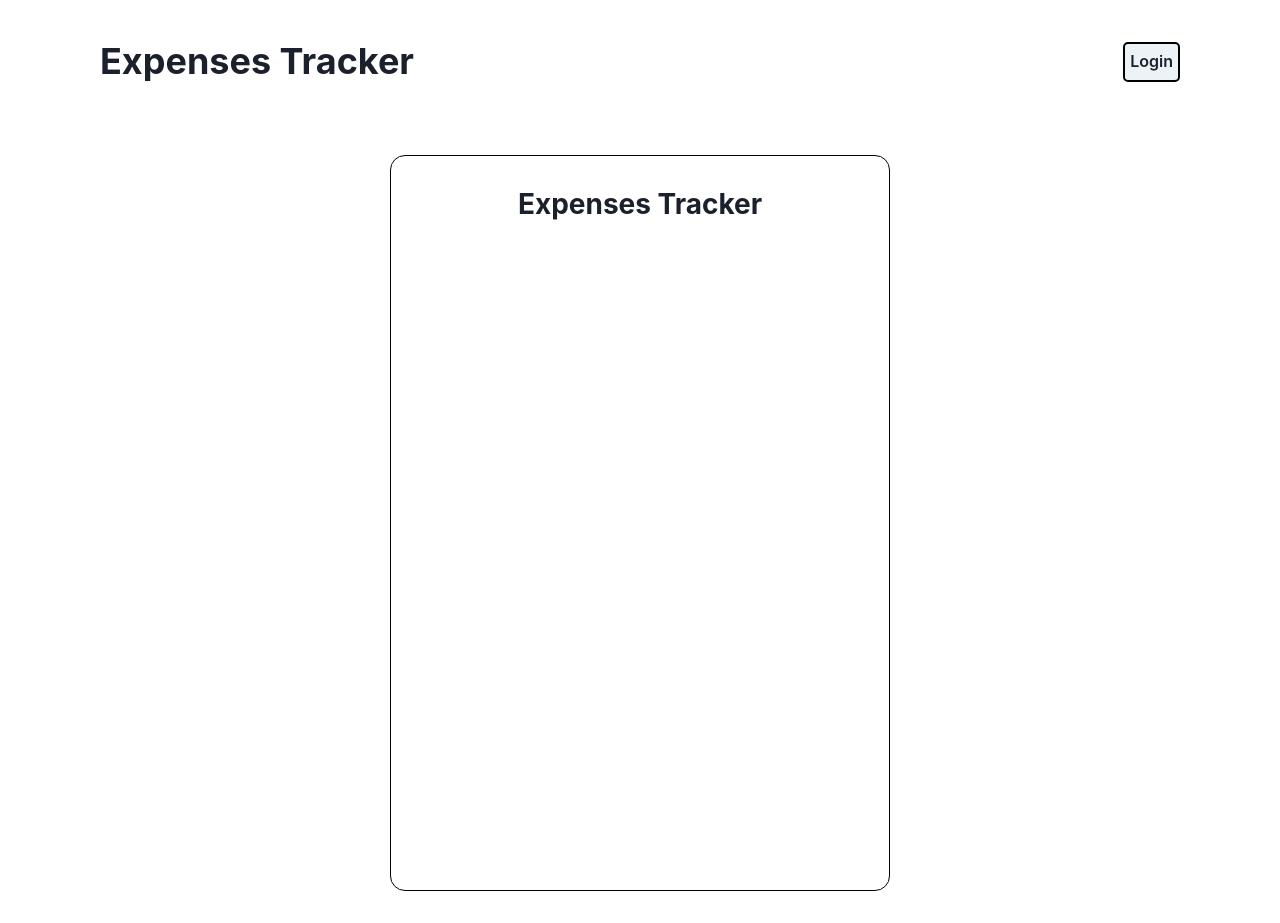
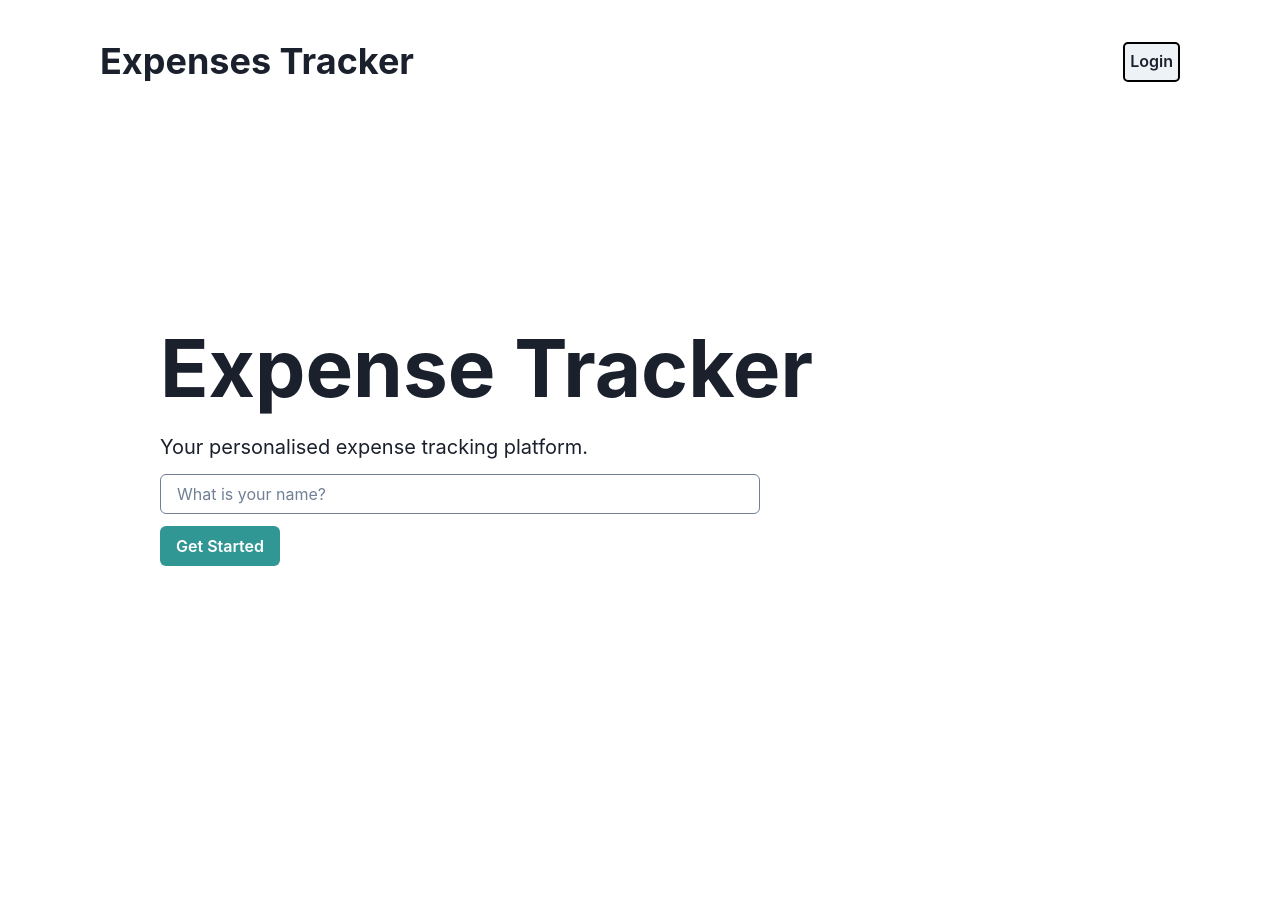
Before and after one commit to khaiee0811/expense-tracker, a Next.js app in the folder expense-tracker/: page / in a window 1280 px wide. After the commit the page ends 800 px from the top, so only its background shows below. Built offline with nearby package versions, Linux system fonts and the light colour scheme.

Commit message:
Added ui for the intro page/ landing page

```diff
--- a/expense-tracker/src/pages/index.tsx
+++ b/expense-tracker/src/pages/index.tsx
@@ -2,16 +2,33 @@ import {
   Box,
   Flex,
   Heading,
+  Text,
+  Button,
+  Input,
 } from "@chakra-ui/react"
-import ExpenseLogger from "@/components/ExpenseLogger";
 import Header from "@/components/Header";
 
 export default function Home() {
   return(
     <>
       <Header></Header>
-      <Flex height="100vh" justify="center" padding="2em">
-        <ExpenseLogger/>
+      <Flex
+        justify="left"
+        align="center"
+        height="80vh"
+        px="10em"
+      >
+        <Box maxW="600px" textAlign="left">
+          <Heading fontSize="80px" mb={4} whiteSpace="nowrap">Expense Tracker</Heading>
+          <Text fontSize="20px" mb={3}>Your personalised expense tracking platform.</Text>
+          <Input
+            variant="outline"
+            borderColor="gray.500"
+            mb={3}
+            placeholder="What is your name?"
+          />
+          <Button colorScheme="teal" variant="solid">Get Started</Button>
+        </Box>
       </Flex>
     </>
   );
```
